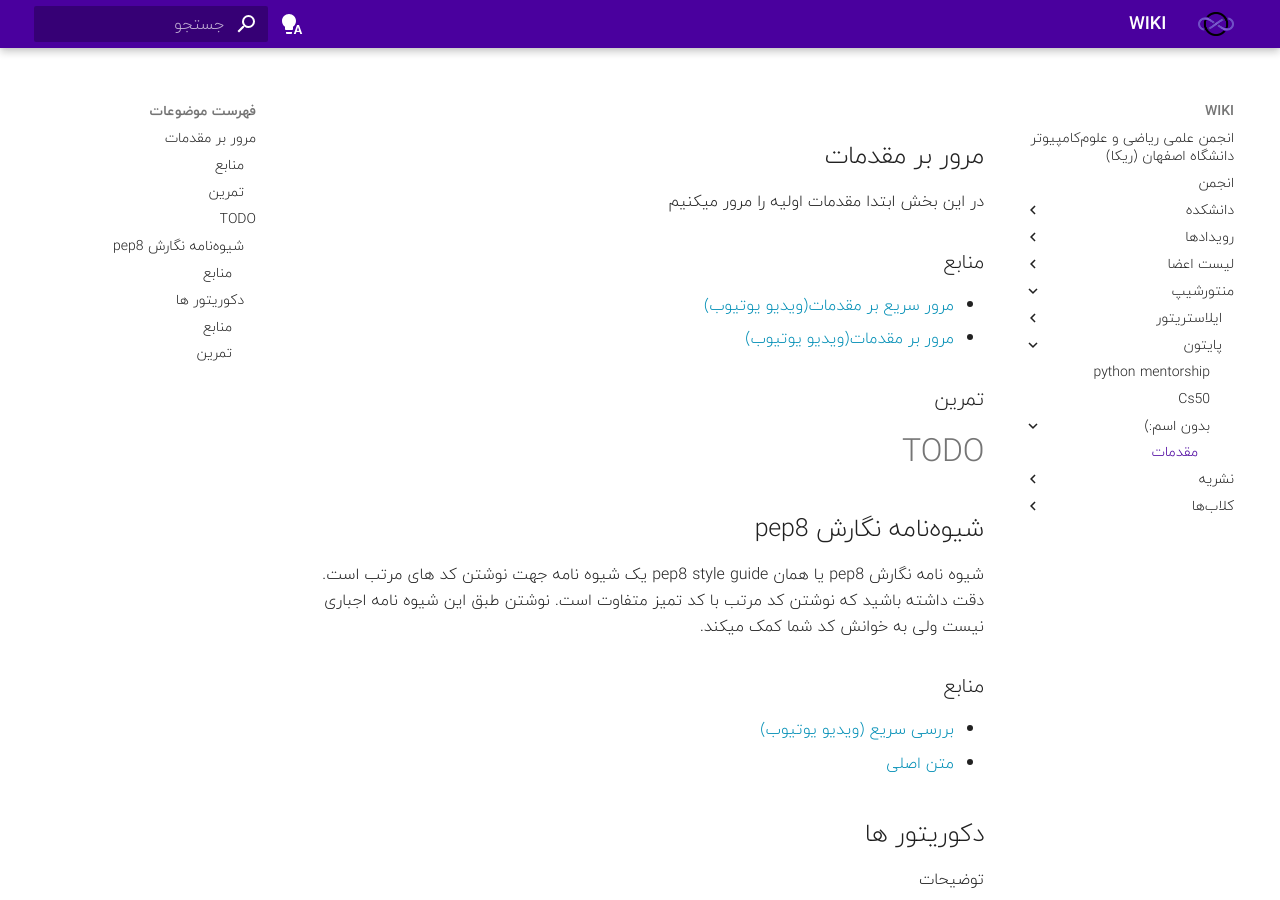
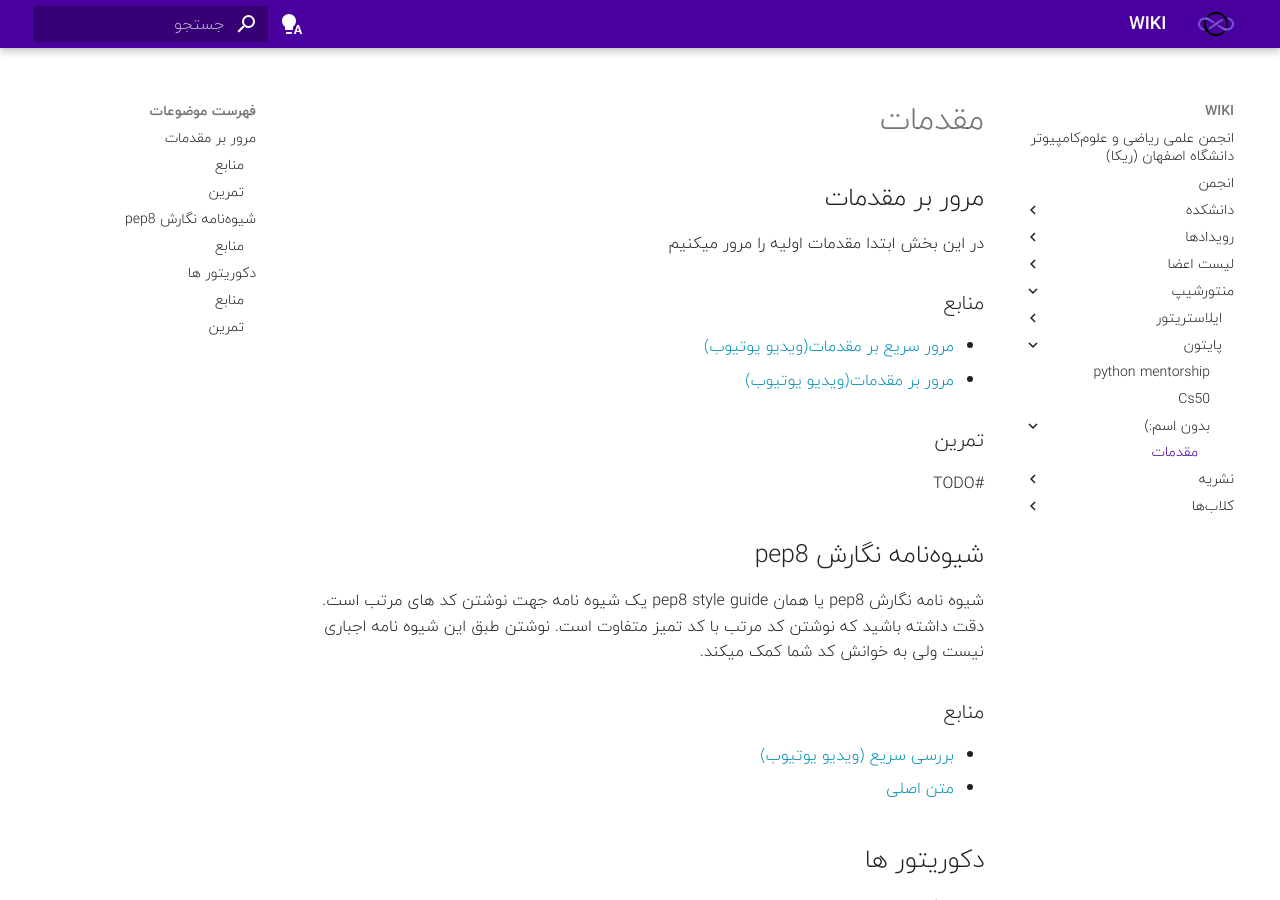
Before and after one commit to Amcsui/wiki, an MkDocs documentation site: the page built from docs/منتورشیپ/پایتون/بدون اسم:)/مقدمات.md, in a window 1280 px wide and 900 px high. Built offline with MkDocs 1.6.1 and Material for MkDocs 9.7.7, drawn with Linux system fonts in a browser that asks for light colours.

Commit message:
replace #TODO with \#TODO

```diff
--- a/docs/منتورشیپ/پایتون/بدون اسم:)/مقدمات.md
+++ b/docs/منتورشیپ/پایتون/بدون اسم:)/مقدمات.md
@@ -4,7 +4,7 @@
 - [مرور سریع بر مقدمات(ویدیو یوتیوب)](https://www.youtube.com/watch?v=fWjsdhR3z3c)
 - [مرور بر مقدمات(ویدیو یوتیوب)](https://www.youtube.com/watch?v=kqtD5dpn9C8)
 ### تمرین
-#TODO
+\#TODO
 ## شیوه‌نامه نگارش pep8
 
 شیوه نامه نگارش pep8 یا همان pep8 style guide یک شیوه نامه جهت نوشتن کد های مرتب است. دقت داشته باشید که نوشتن کد مرتب با کد تمیز متفاوت است. نوشتن طبق این شیوه نامه اجباری نیست ولی به خوانش کد شما کمک میکند.
```
